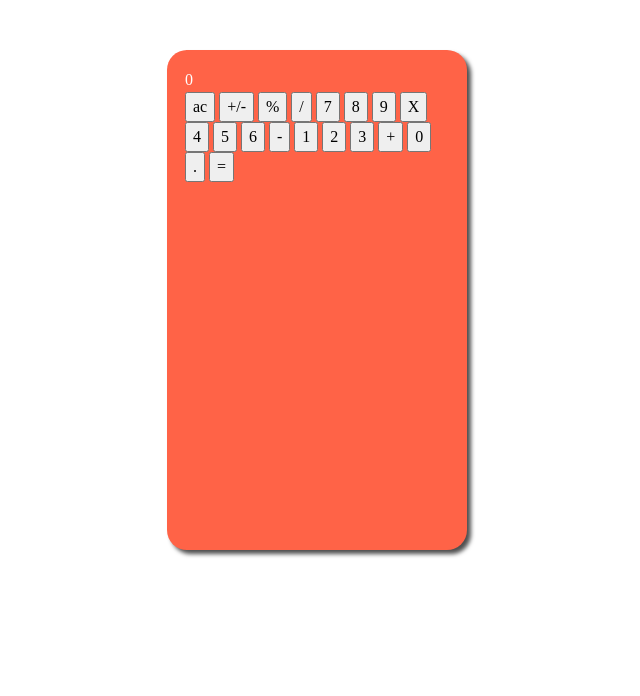
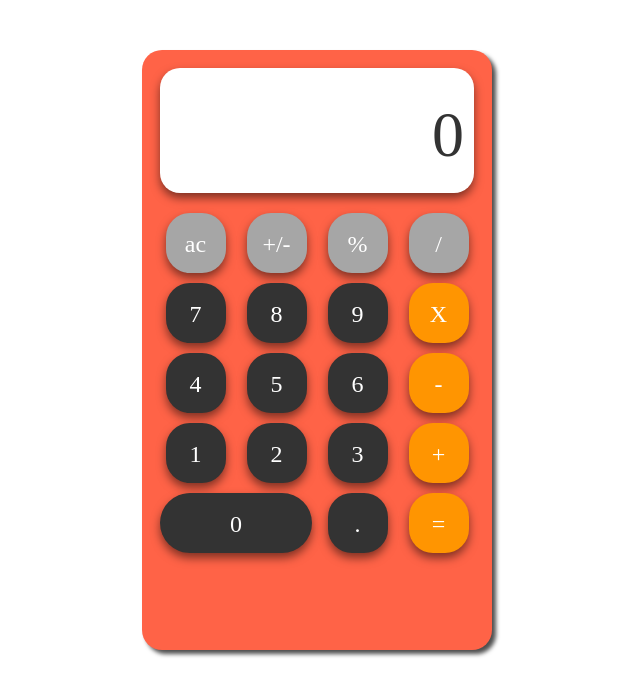
Before and after one commit to Andriikryl/calculator, a plain HTML site: page index.html in a window 1280 px wide. Shown: the whole page, without its empty margins (323-963 px from the left). Drawn offline with Linux system fonts and the light colour scheme.

Commit message:
feat[css]

```diff
--- a/index.css
+++ b/index.css
@@ -26,8 +26,8 @@
   }
 
   .calc {
-    width: 300px;
-    height: 500px;
+    width: 350px;
+    height: 600px;
     border-radius: 20px;
     background-color: tomato;
     color: white;
@@ -35,3 +35,73 @@
     box-shadow: 4px 4px 4px #4f4f4f;
     margin: 50px auto;
   }
+
+  .buttons{
+    display: grid;
+    grid-template-areas:
+    "ac plus-minus percent division"
+    "seven eigth nine multi"
+    "four five six minus"
+    "one two three plus"
+    "zero zero dot equal";
+    gap: 10px;
+    justify-items: center;
+  }
+
+  .btn{
+    width: 60px;
+    height: 60px;
+    background: #333;
+    border-radius: 40%;
+    border: none;
+    line-height: 60px;
+    text-align: center;
+    color: white;
+    font-size: 1.5rem;
+    cursor: pointer;
+    user-select: none;
+    box-shadow: 0px 5px 10px 0px rgba(0, 0, 0, 0.5);
+    transition: transform ease .5s, box-shadow ease .5s;
+  }
+
+  .btn.zero {
+    grid-area:  zero;
+    width: 100%;
+    border-radius: 30px;
+  }
+
+  .btn:hover{
+    transform: translateY(-5px);
+    box-shadow: 0px 10px 20px 2px rgba(0, 0, 0, 0.25);
+    filter: brightness(120%);
+  }
+
+  .btn:active{
+    filter: brightness(70%);
+  }
+
+  .btn.bg-grey{
+    background: #a6a6a6;
+  }
+
+  .btn.bg-orange{
+    background: #ff9501;
+  }
+
+  .calc-screen{
+    height: 125px;
+    padding: 10px;
+    display: grid;
+    justify-items: end;
+    align-items: end;
+    background: white;
+    border-radius: 20px;
+    box-shadow: 0px 5px 10px 0px rgba(0, 0, 0, 0.5);
+  }
+
+  .calc-screen {
+    text-align:  right;
+    font-size:  4rem;
+    color: #333;
+    margin-block-end: 20px;
+  }
```
